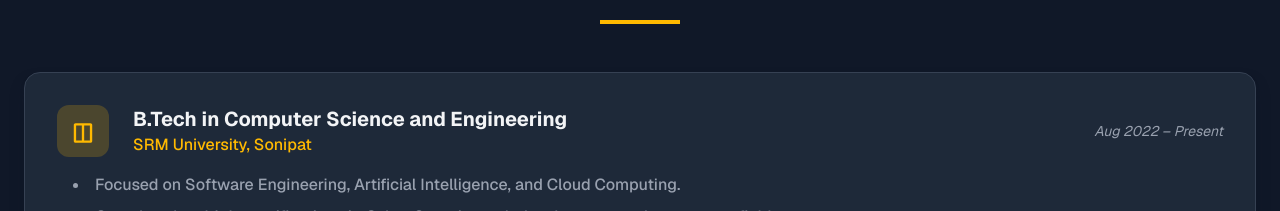
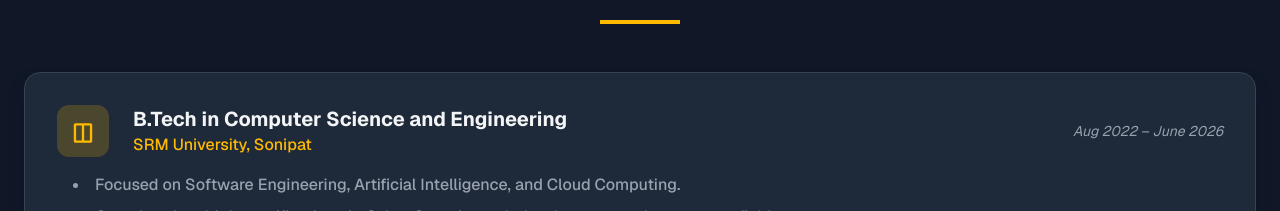
Before and after one commit to vaibhav-khapra/my-portfolio, a Next.js app: page / in a window 1280 px wide. Shown: the part 2223-2434 px from the top of the page. Built offline with nearby package versions, Linux system fonts and the light colour scheme.

Commit message:
updated resume

```diff
--- a/app/page.js
+++ b/app/page.js
@@ -289,7 +289,7 @@
     {
       degree: "B.Tech in Computer Science and Engineering",
       university: "SRM University, Sonipat",
-      duration: "Aug 2022 – Present",
+      duration: "Aug 2022 – June 2026",
       details: [
         "Focused on Software Engineering, Artificial Intelligence, and Cloud Computing.",
         "Completed multiple certifications in Cyber Security, web development and many more fields.",
```
Also changed, not shown: 1 other file (tests, documents, lock files or other folders).
